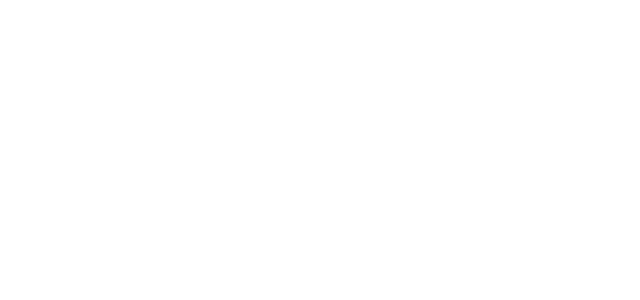
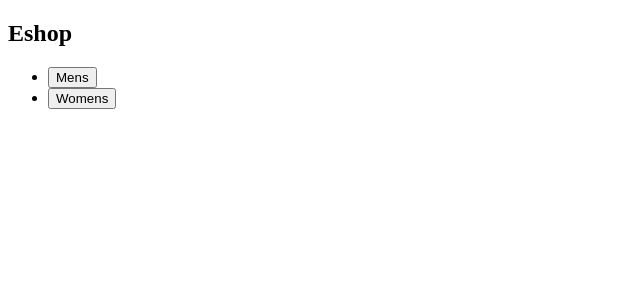
Before and after one commit to Egeeoz/eshop, a React (Vite) app: page / in a window 1280 px wide. Shown: the top 300 px of the page, without its empty margins (0-640 px from the left). Built offline with nearby package versions, Linux system fonts and the light colour scheme.

Commit message:
Create simple navbar

```diff
--- a/src/App.tsx
+++ b/src/App.tsx
@@ -1,10 +1,17 @@
-import { useState } from 'react';
-import reactLogo from './assets/react.svg';
-import viteLogo from '/vite.svg';
 import './App.css';
+import Navbar from './components/navbar';
 
 function App() {
-  return <></>;
+  const navItems = [
+    { name: 'Mens', subnav: ['Hoodies', 'Socks'] },
+    { name: 'Womens', subnav: ['Hoodies', 'Socks'] },
+  ];
+
+  return (
+    <>
+      <Navbar title="Eshop" navItems={navItems} />
+    </>
+  );
 }
 
 export default App;
--- /dev/null
+++ b/src/components/navbar.tsx
@@ -0,0 +1,49 @@
+import { useState } from 'react';
+
+interface NavItem {
+  name: string;
+  subnav: string[];
+}
+
+interface navbarProps {
+  title: string;
+  navItems: NavItem[];
+}
+
+const Navbar = ({ title, navItems }: navbarProps) => {
+  const [openSubNav, setOpenSubNav] = useState<string | null>(null);
+
+  // const navCheckOpen = (item) => {
+  //   setOpenSubNav(openSubNav === item.name ? null : item.name)
+  // }
+
+  return (
+    <nav>
+      <h1>{title}</h1>
+      <ul>
+        {navItems.map((item) => (
+          <li key={item.name}>
+            <button
+              onClick={() =>
+                setOpenSubNav(openSubNav === item.name ? null : item.name)
+              }
+            >
+              {item.name}
+            </button>
+            {openSubNav === item.name && item.subnav && (
+              <ul>
+                {item.subnav.map((subItem) => (
+                  <li key={subItem}>
+                    <a href="">{subItem}</a>
+                  </li>
+                ))}
+              </ul>
+            )}
+          </li>
+        ))}
+      </ul>
+    </nav>
+  );
+};
+
+export default Navbar;
```
